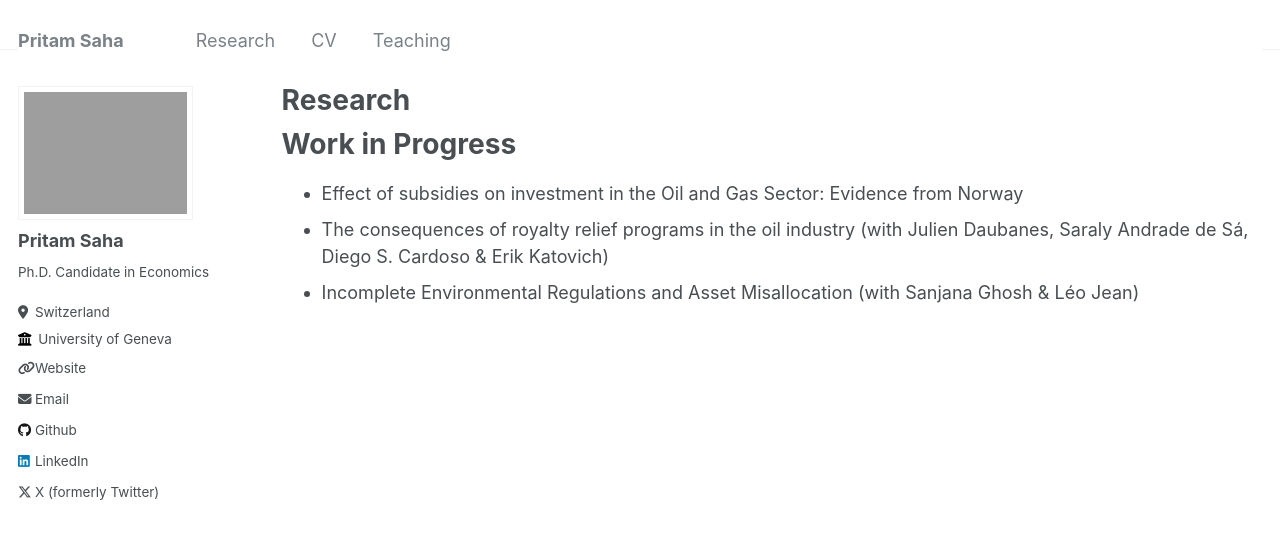
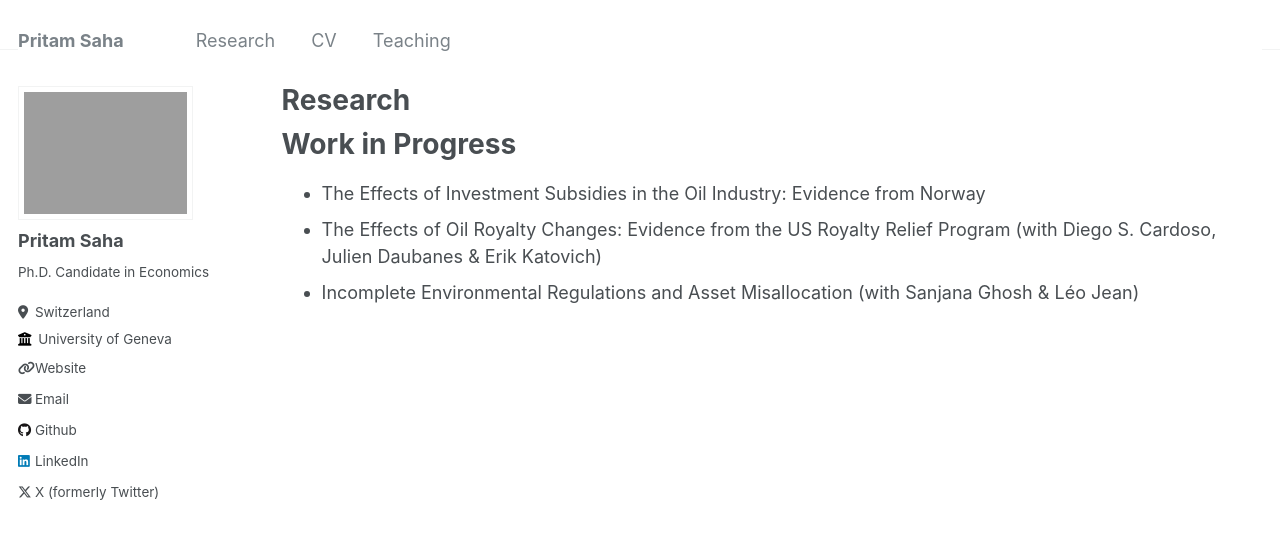
Before and after one commit to s-pritam/s-pritam.github.io, a Jekyll site: the page built from _pages/research.md, in a window 1280 px wide. Shown: the top 539 px of the page. Built offline with Jekyll 4.4.1, drawn with Linux system fonts in a browser that asks for light colours.

Commit message:
Update research.md

```diff
--- a/_pages/research.md
+++ b/_pages/research.md
@@ -9,6 +9,6 @@ author_profile: true
 
 Work in Progress
 ======
-- Effect of subsidies on investment in the Oil and Gas Sector: Evidence from Norway
-- The consequences of royalty relief programs in the oil industry (with Julien Daubanes, Saraly Andrade de Sá, Diego S. Cardoso & Erik Katovich)
+- The Effects of Investment Subsidies in the Oil Industry: Evidence from Norway
+- The Effects of Oil Royalty Changes: Evidence from the US Royalty Relief Program (with Diego S. Cardoso, Julien Daubanes & Erik Katovich)
 - Incomplete Environmental Regulations and Asset Misallocation (with Sanjana Ghosh & Léo Jean)
```
